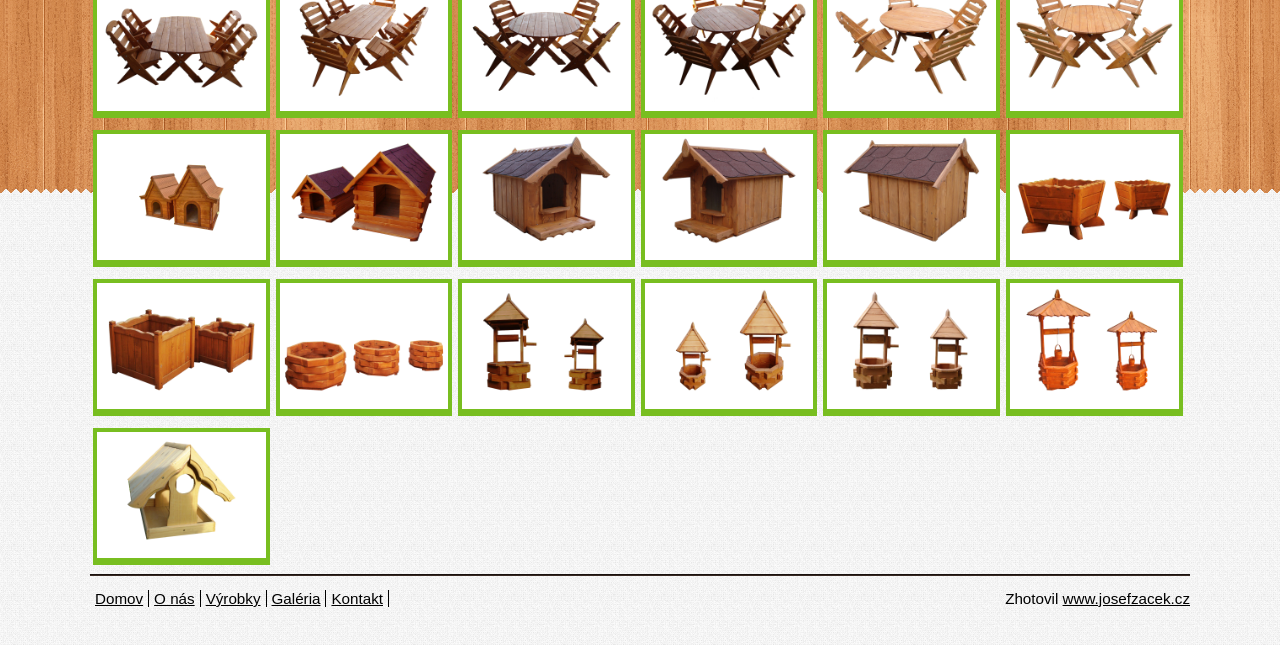
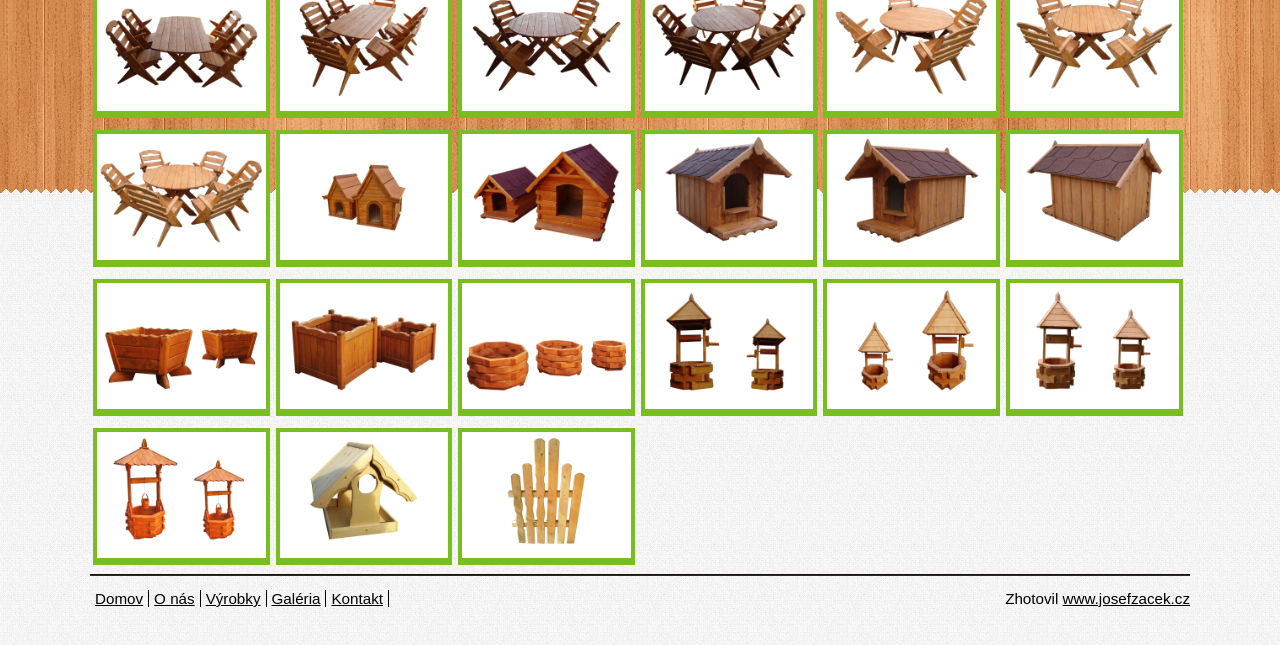
Before and after one commit to josefzacek/dreveny-svet, a plain HTML site: page galeria.html in a window 1280 px wide. Shown: the part 155-800 px from the top of the page. Drawn offline with nearby package versions, Linux system fonts and the light colour scheme.

Commit message:
gallery -  table img and fence img added

```diff
--- a/galeria.html
+++ b/galeria.html
@@ -88,6 +88,14 @@
         	<div class="gallery-item">
             	<a href="images/gallery/Okruhly-stol-svetlej-farby-1-+-4-stolicky.jpg" title="Okrúhly stôl svetlej farby + 4 stoličky">
                 	<img src="images/gallery/Okruhly-stol-svetlej-farby-1-+-4-stolicky.jpg" alt="Okrúhly stôl svetlej farby + 4 stoličky">
+                </a>
+        	</div>
+        </div>
+
+        <div class="one_sixth">
+        	<div class="gallery-item">
+            	<a href="images/gallery/Okruhly-stol-svetlej-farby-+-6-stoliciek.jpg" title="Okrúhly stôl svetlej farby + 6 stoličiek">
+                	<img src="images/gallery/Okruhly-stol-svetlej-farby-+-6-stoliciek.jpg" alt="Okrúhly stôl svetlej farby + 6 stoličiek">
                 </a>
         	</div>
         </div>
@@ -196,6 +204,14 @@
         	</div>
         </div>
 
+         <div class="one_sixth">
+        	<div class="gallery-item">
+            	<a href="images/gallery/dreveny-plot.jpg" title="Drevený plot">
+                	<img src="images/gallery/dreveny-plot.jpg" alt="Drevený plot">
+                </a>
+        	</div>
+        </div>
+
 
 
       </article>
```
Also changed, not shown: images/gallery/Okruhly-stol-svetlej-farby-+-6-stoliciek.jpg (added), images/gallery/dreveny-plot.jpg (added).
